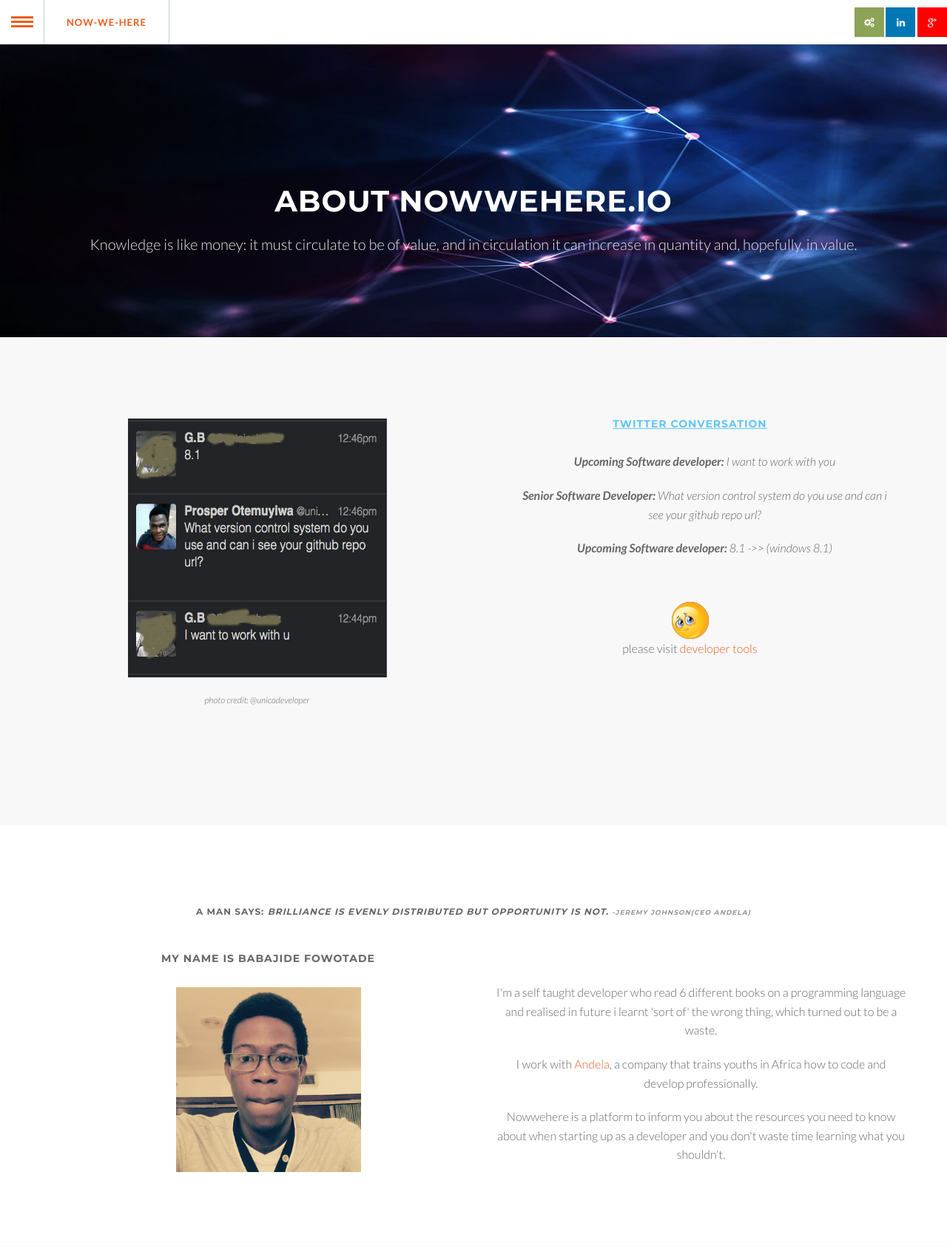
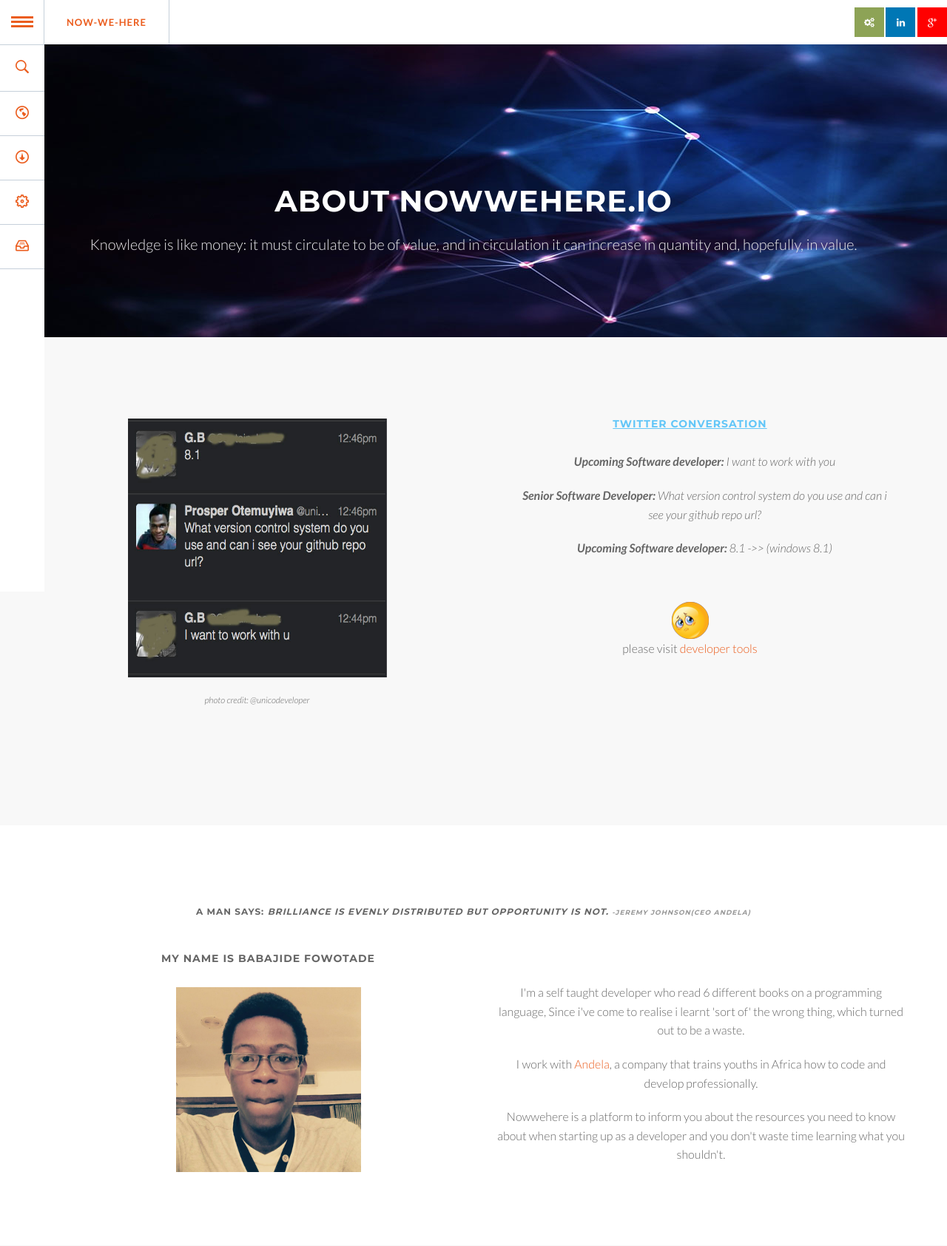
Before and after one commit to JonHMChan/andela-project, a Flask app: page /about in a window 1280 px wide. Shown: the top 1685 px of the page at 74% size. Run offline with Flask 2, Linux system fonts and the light colour scheme; parts of the project's set-up code (start-up, migrations or seed data) failed here and were passed over; some libraries are stand-ins or nearby versions.

Commit message:
fix grammar errors

```diff
--- a/run.py
+++ b/run.py
@@ -27,6 +27,9 @@
 
 
 # --------------------------HOMEPAGE ROUTE
+def limitData():
+    return User.query.limit(8).all()
+
 
 @app.route('/')
 def home():
--- a/templates/about.html
+++ b/templates/about.html
@@ -69,8 +69,8 @@
                                 <img src="{{ url_for('static', filename='img/founder.png') }}" width="250" height="250">
                             </div>
                             <div class="col-md-6 col-xs-12 about-me-info">
-                                <p> I'm a self taught developer who read 6 different books on a programming language and
-                                    realised in future i learnt 'sort of' the wrong thing, which turned out to be a
+                                <p> I'm a self taught developer who read 6 different books on a programming language,
+                                    Since i've come to realise i learnt 'sort of' the wrong thing, which turned out to be a
                                     waste.</p>
 
                                 <p>I work with <a href="http://andela.com"> Andela</a>, a company that trains youths in
--- a/templates/index.html
+++ b/templates/index.html
@@ -6,8 +6,8 @@
         <div class="slogan">
             <h1>Now We're Here</h1>
 
-            <p>A tool that lets you see what a senior developer used to learn. And others to help you through
-                becoming a better software developer</p>
+            <p>A tool that lets you see what a senior developer used to learn,
+                and connect with them so you can be a better software developer</p>
             <a href="/about" class="btn btn-intro-headline scroll">About Nowwehere</a>
             <a href="/devtools" class="btn btn-intro-headline scroll">Developer Tools</a>
         </div>
--- a/templates/search/index.html
+++ b/templates/search/index.html
@@ -42,7 +42,7 @@
 						Page &gt;&gt;{% endif %}
 				</div>
             {% else %}
-				<h1>oops! nothing here </h1>
+				<h2>oops! nothing here </h2>
 				<p><a href="/">go back?</a></p>
 				<img class="center-block img-responsive"
 					 src="{{ url_for('static', filename='img/nwh.png') }}">
```
